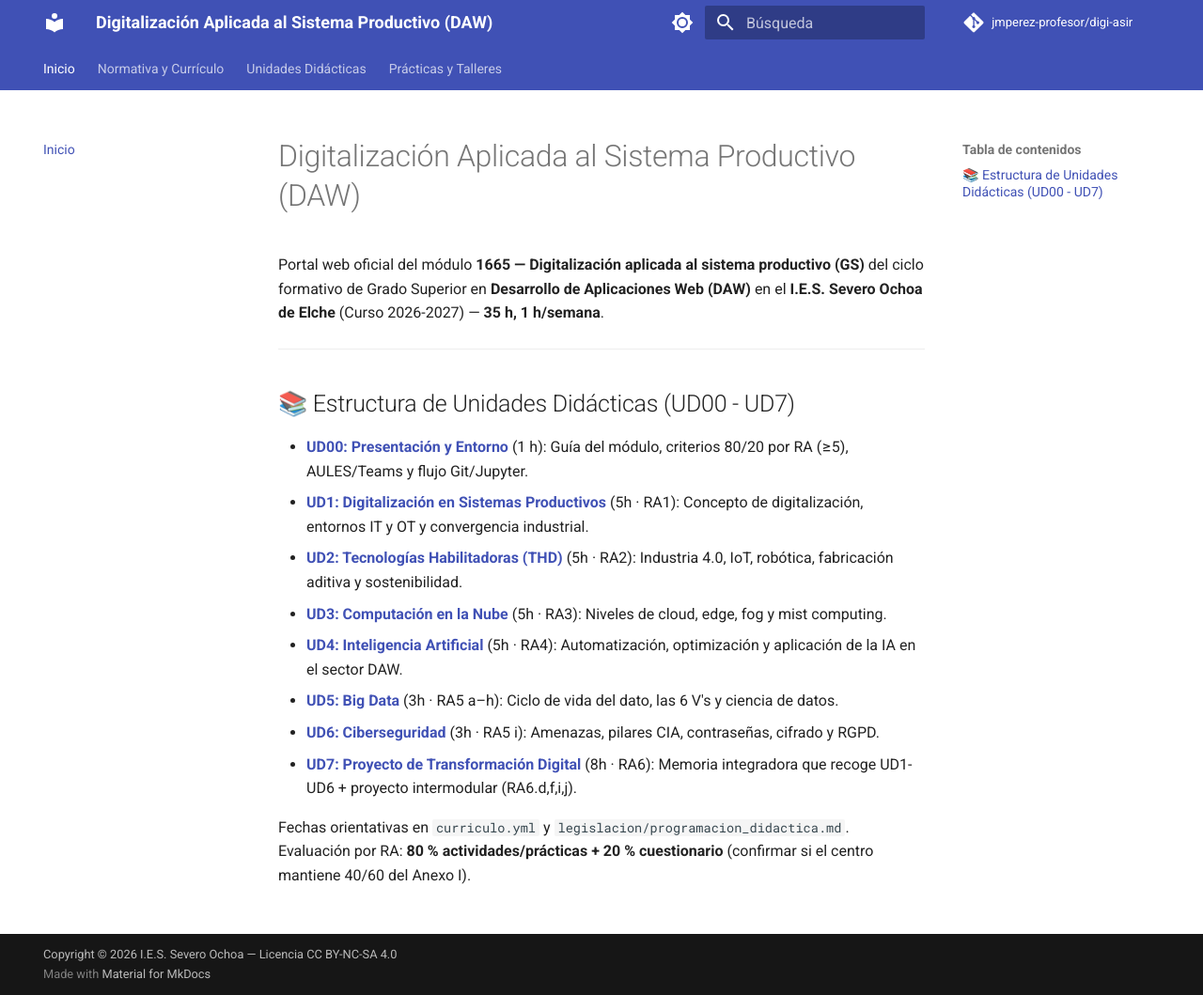
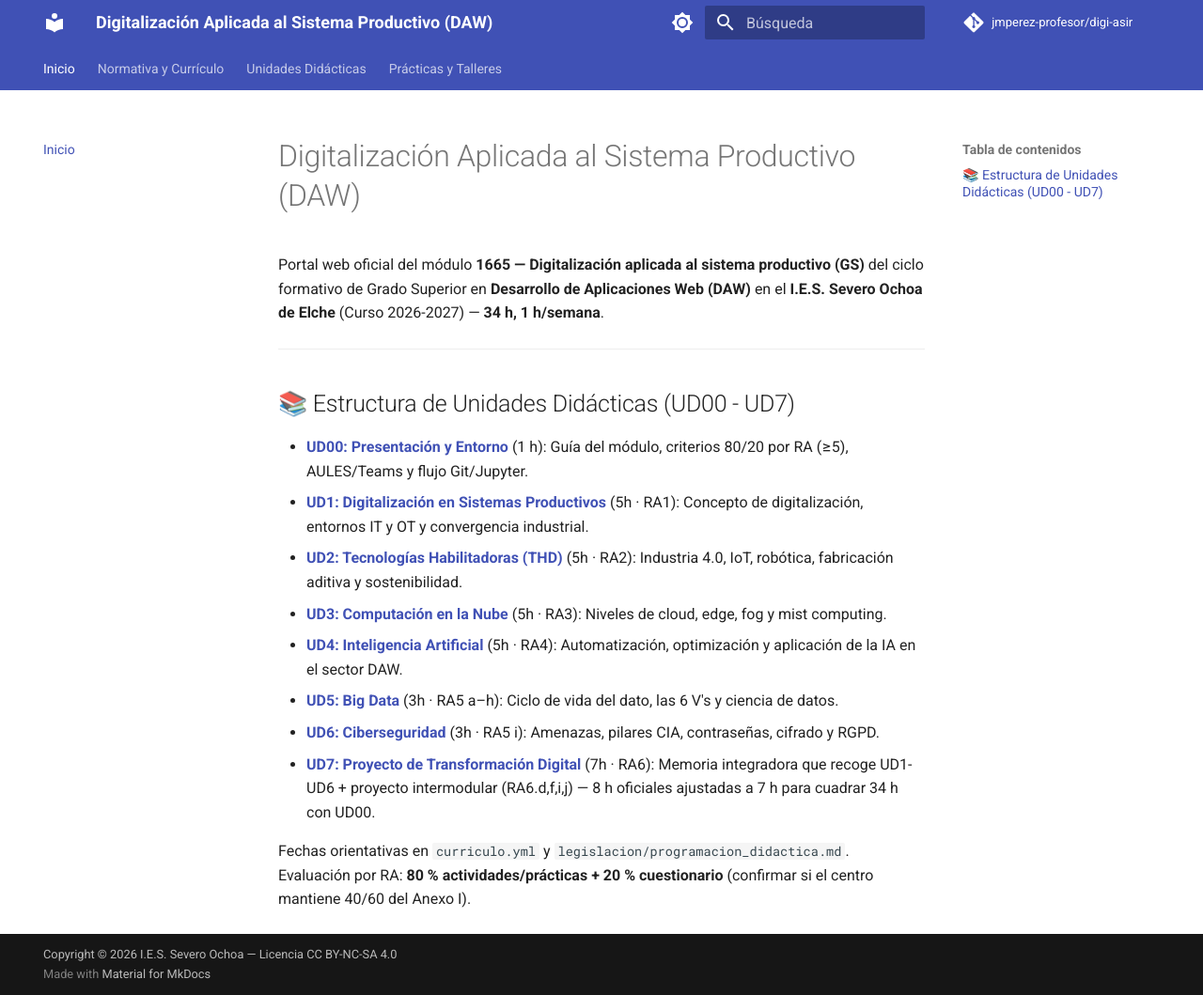
Before and after one commit to jmperez-profesor/digi-asir, an MkDocs documentation site: the page built from docs/index.md, in a window 1280 px wide and 1059 px high. Shown: the whole window at 94% size. Built offline with MkDocs 1.6.1 and Material for MkDocs 9.7.7, drawn with Linux system fonts in a browser that asks for light colours; comment, search, counter and statistics services are not loaded.

Commit message:
fix: revertir duración a 34 horas (UD00 1h + UD1-7 33h, UD7 ajustada a 7h para cuadrar 34h totales)

```diff
--- a/docs/index.md
+++ b/docs/index.md
@@ -1,6 +1,6 @@
 # Digitalización Aplicada al Sistema Productivo (DAW)
 
-Portal web oficial del módulo **1665 — Digitalización aplicada al sistema productivo (GS)** del ciclo formativo de Grado Superior en **Desarrollo de Aplicaciones Web (DAW)** en el **I.E.S. Severo Ochoa de Elche** (Curso 2026-2027) — **35 h, 1 h/semana**.
+Portal web oficial del módulo **1665 — Digitalización aplicada al sistema productivo (GS)** del ciclo formativo de Grado Superior en **Desarrollo de Aplicaciones Web (DAW)** en el **I.E.S. Severo Ochoa de Elche** (Curso 2026-2027) — **34 h, 1 h/semana**.
 
 ---
 
@@ -13,6 +13,6 @@ Portal web oficial del módulo **1665 — Digitalización aplicada al sistema pr
 - **[UD4: Inteligencia Artificial](UD4/index.md)** (5h · RA4): Automatización, optimización y aplicación de la IA en el sector DAW.
 - **[UD5: Big Data](UD5/index.md)** (3h · RA5 a–h): Ciclo de vida del dato, las 6 V's y ciencia de datos.
 - **[UD6: Ciberseguridad](UD6/index.md)** (3h · RA5 i): Amenazas, pilares CIA, contraseñas, cifrado y RGPD.
-- **[UD7: Proyecto de Transformación Digital](UD7/index.md)** (8h · RA6): Memoria integradora que recoge UD1-UD6 + proyecto intermodular (RA6.d,f,i,j).
+- **[UD7: Proyecto de Transformación Digital](UD7/index.md)** (7h · RA6): Memoria integradora que recoge UD1-UD6 + proyecto intermodular (RA6.d,f,i,j) — 8 h oficiales ajustadas a 7 h para cuadrar 34 h con UD00.
 
 Fechas orientativas en `curriculo.yml` y `legislacion/programacion_didactica.md`. Evaluación por RA: **80 % actividades/prácticas + 20 % cuestionario** (confirmar si el centro mantiene 40/60 del Anexo I).
```
Also changed, not shown: FUENTES.md (+1 -1 lines), PLAN.md (+4 -4 lines), curriculo.yml (+5 -4 lines), docs/UD00/index.md (+1 -1 lines), legislacion/programacion_didactica.md (+5 -5 lines).
